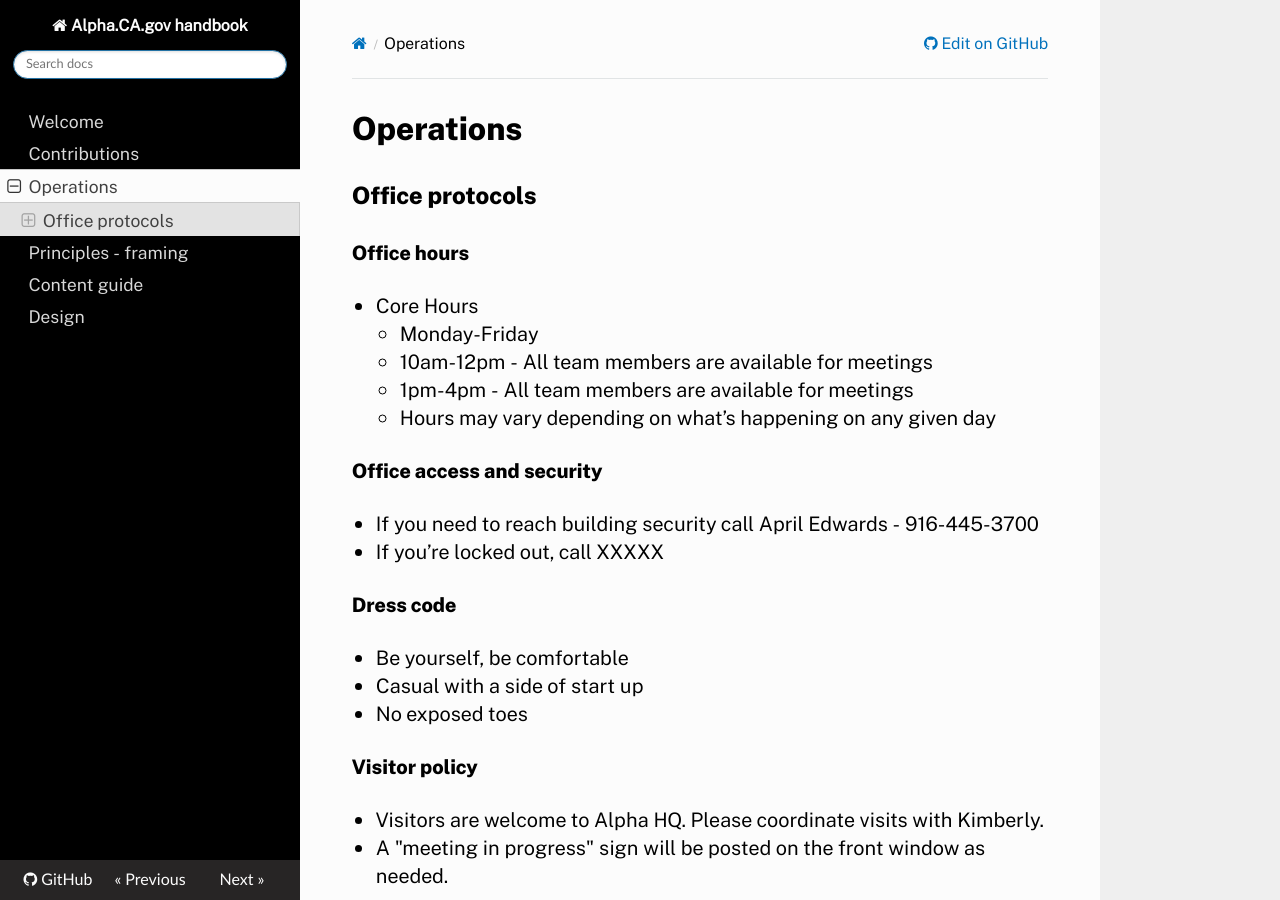
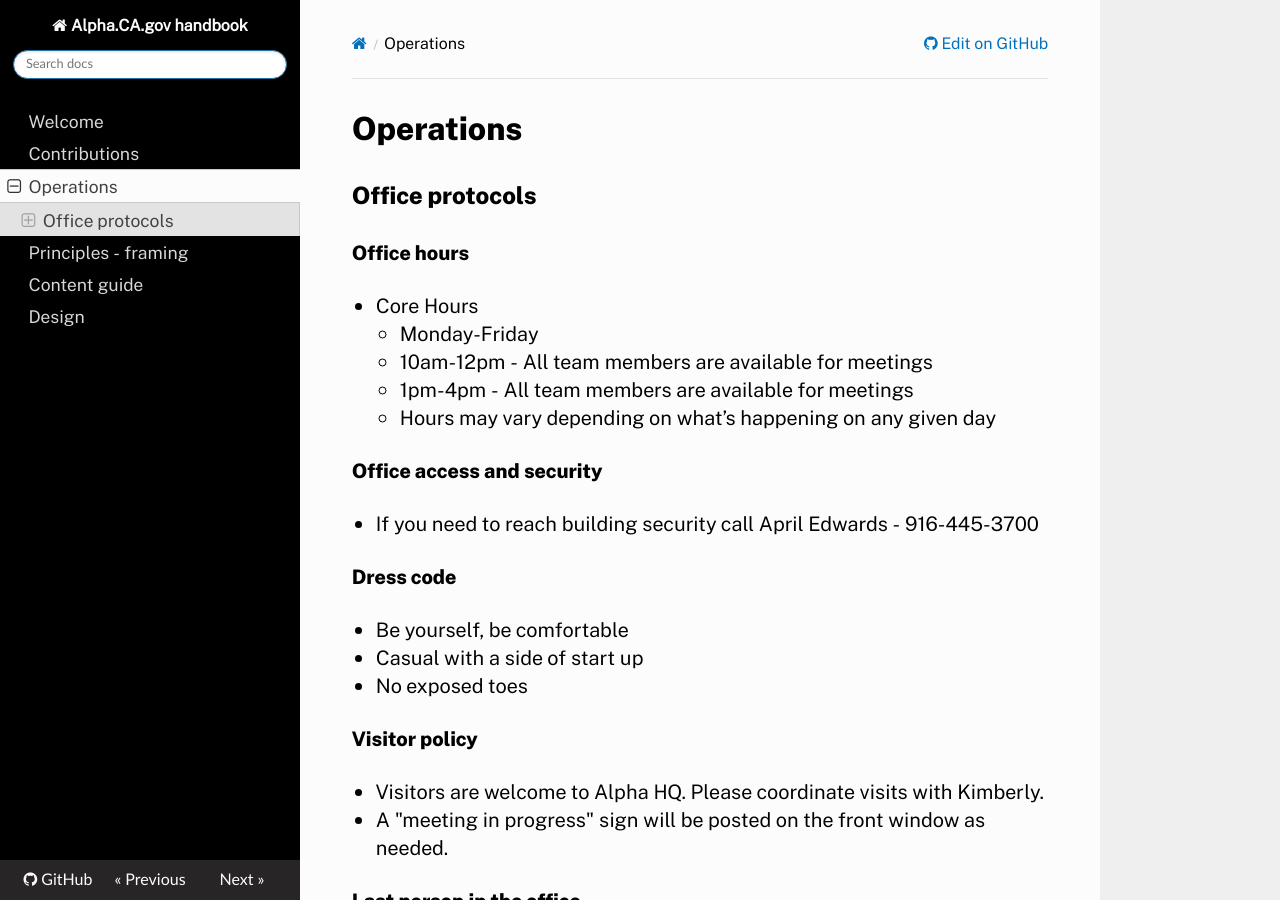
Before and after one commit to cagov/handbook-cadotgov, an MkDocs documentation site: the page built from docs/operations.md, in a window 1280 px wide and 900 px high. Built offline with MkDocs 1.6.1, drawn with Linux system fonts in a browser that asks for light colours; nearby versions of some CDN libraries; old or Windows-style settings are respelled for this version of MkDocs.

Commit message:
Update operations.md

```diff
--- a/docs/operations.md
+++ b/docs/operations.md
@@ -11,7 +11,6 @@
 
 ### Office access and security
   * If you need to reach building security call April Edwards - 916-445-3700
-  * If you’re locked out, call XXXXX
 
 ### Dress code
   * Be yourself, be comfortable
```
